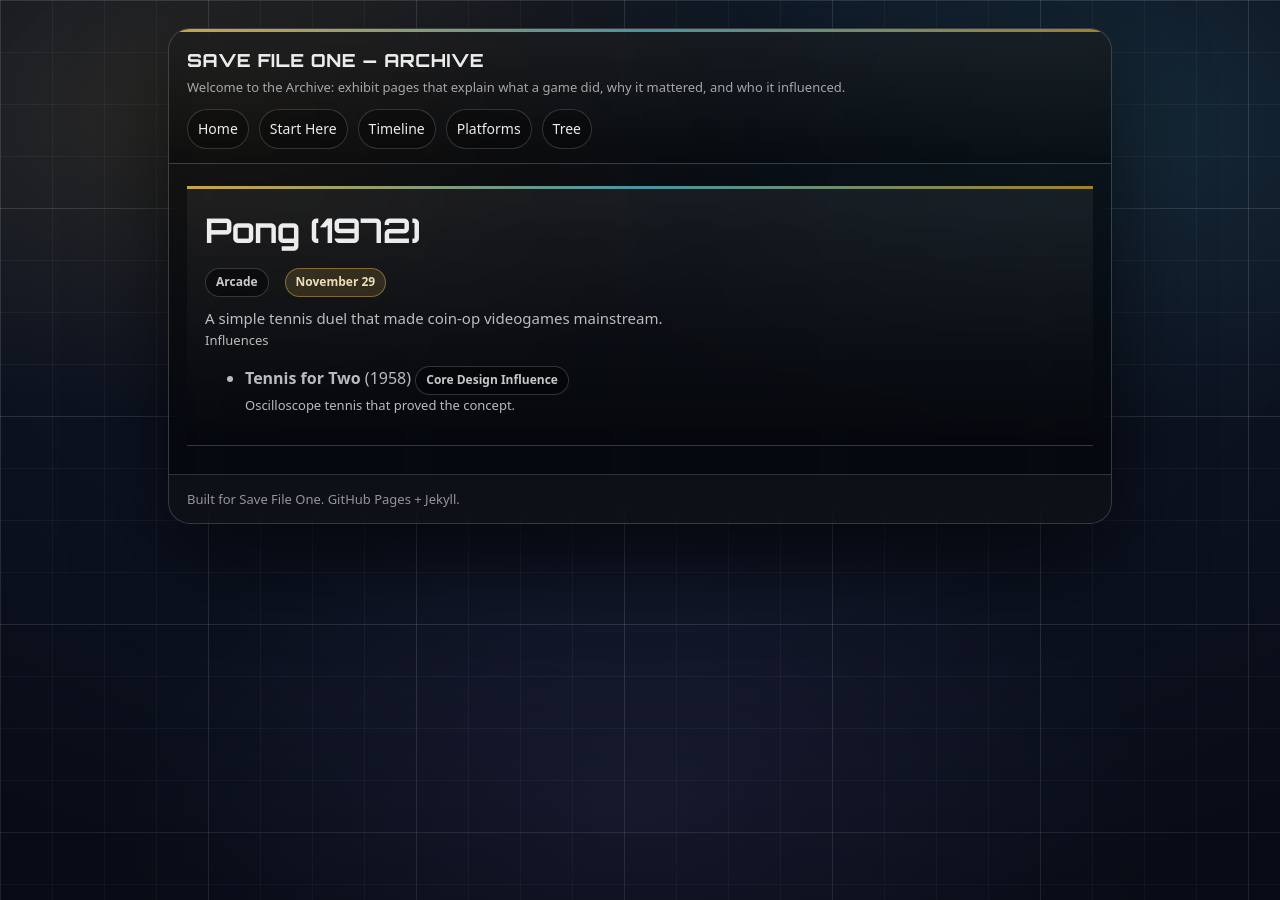
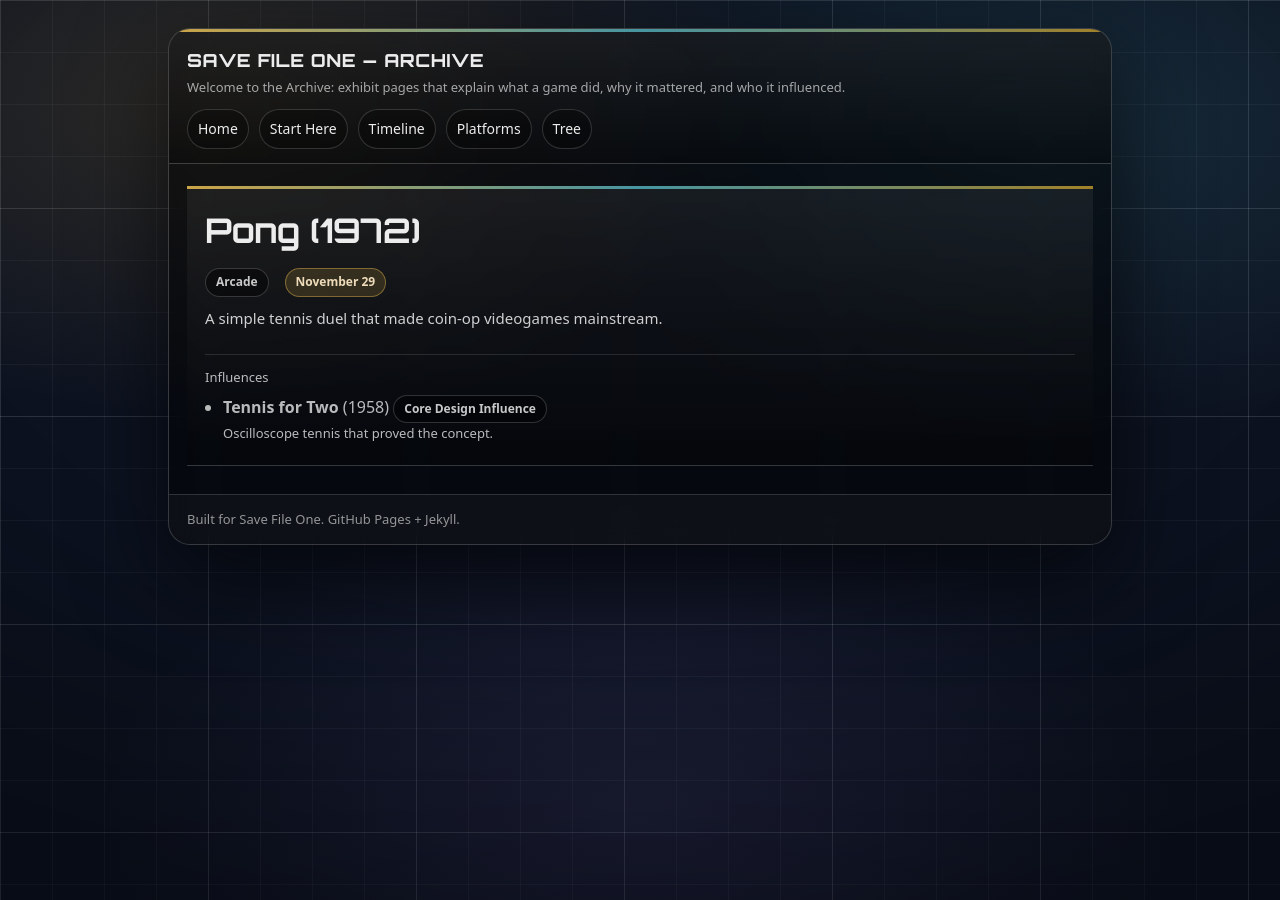
Before and after one commit to BacchusA/savefileone-archive, a Jekyll site: the page built from _games/1972-pong.md, in a window 1280 px wide. Built offline with Jekyll 4.4.1, drawn with Linux system fonts in a browser that asks for light colours.

Commit message:
Update style.css

```diff
--- a/assets/style.css
+++ b/assets/style.css
@@ -1098,3 +1098,29 @@
   color: rgba(255,255,255,0.85);
   user-select: none;
 }
+.game-summary{
+  color: rgba(255,255,255,0.80);
+  margin: 10px 0 8px;
+  line-height: 1.5;
+}
+
+.game-links{
+  display:flex;
+  gap: 10px;
+  flex-wrap: wrap;
+  margin: 10px 0 0;
+}
+
+.influence-block{
+  margin-top: 14px;
+  padding-top: 12px;
+  border-top: 1px solid rgba(255,255,255,0.12);
+}
+
+.influence-list{
+  margin: 0;
+  padding-left: 18px;
+}
+.influence-list li{
+  margin: 8px 0;
+}
```
